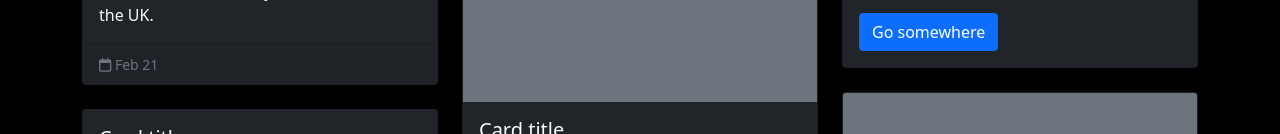
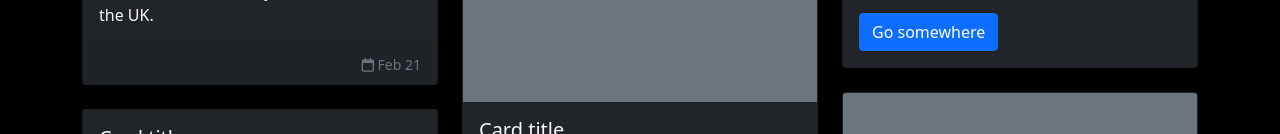
Before and after one commit to Spangoss/SpangossOLD.github.io, a plain HTML site: page blog.html in a window 1280 px wide. Shown: the part 512-646 px from the top of the page. Drawn offline with nearby package versions, Linux system fonts and the light colour scheme.

```diff
--- a/blog.html
+++ b/blog.html
@@ -14,8 +14,6 @@
   <link href="styles/custom.css" rel="stylesheet">
 
   <!-- Fonts -->
-
-
 
 
   <!-- Favicon -->
@@ -69,7 +67,7 @@
               </a>
               <p class="card-text">When I was four my family moved to New Zealand. Unfortunately we came home to the UK.</p>
             </div>
-            <div class="card-footer text-muted text-right">
+            <div class="card-footer text-muted text-end">
               <small><i class="fa fa-calendar-o"></i>
                 Feb 21</small>
             </div>
```
